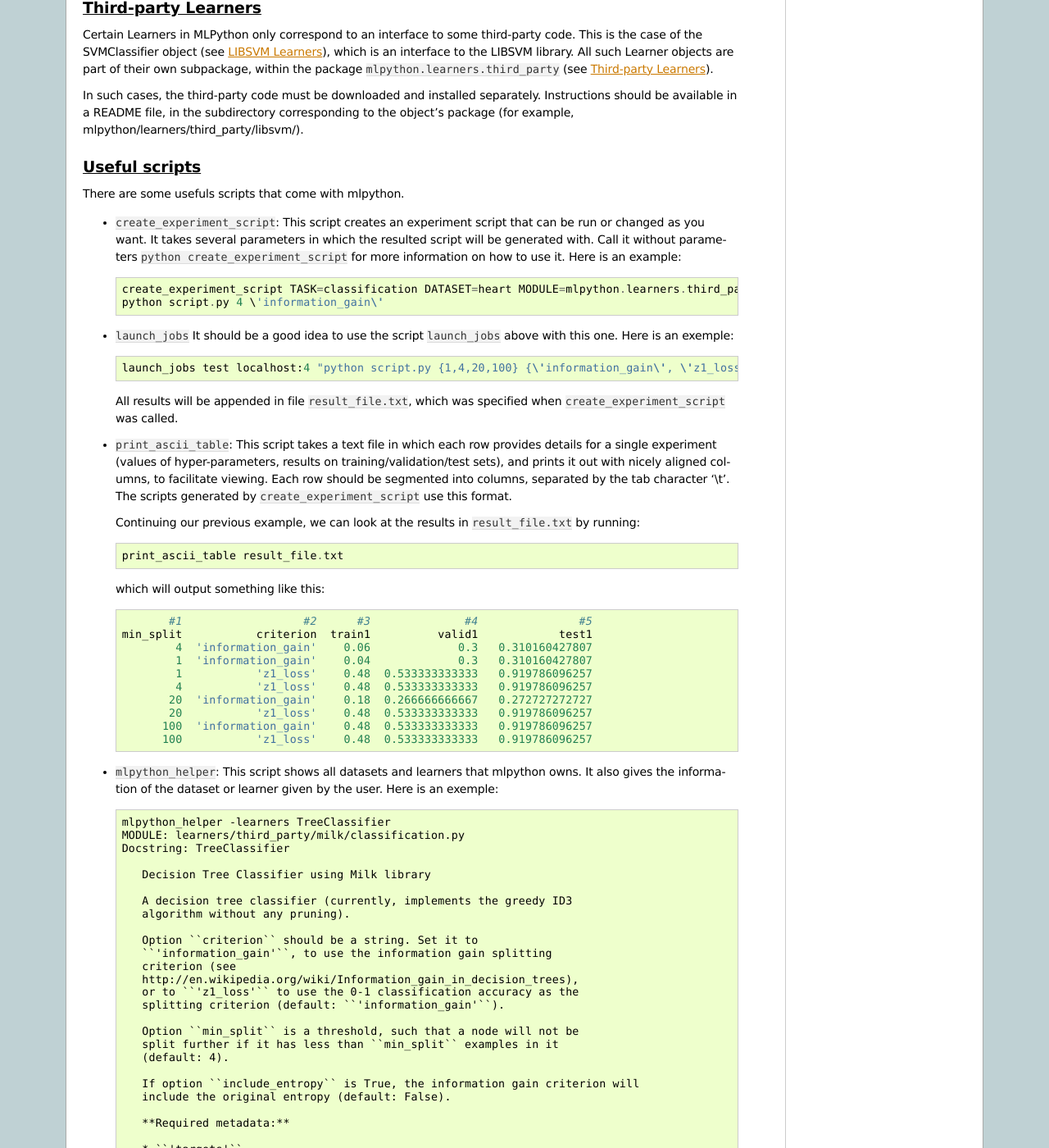
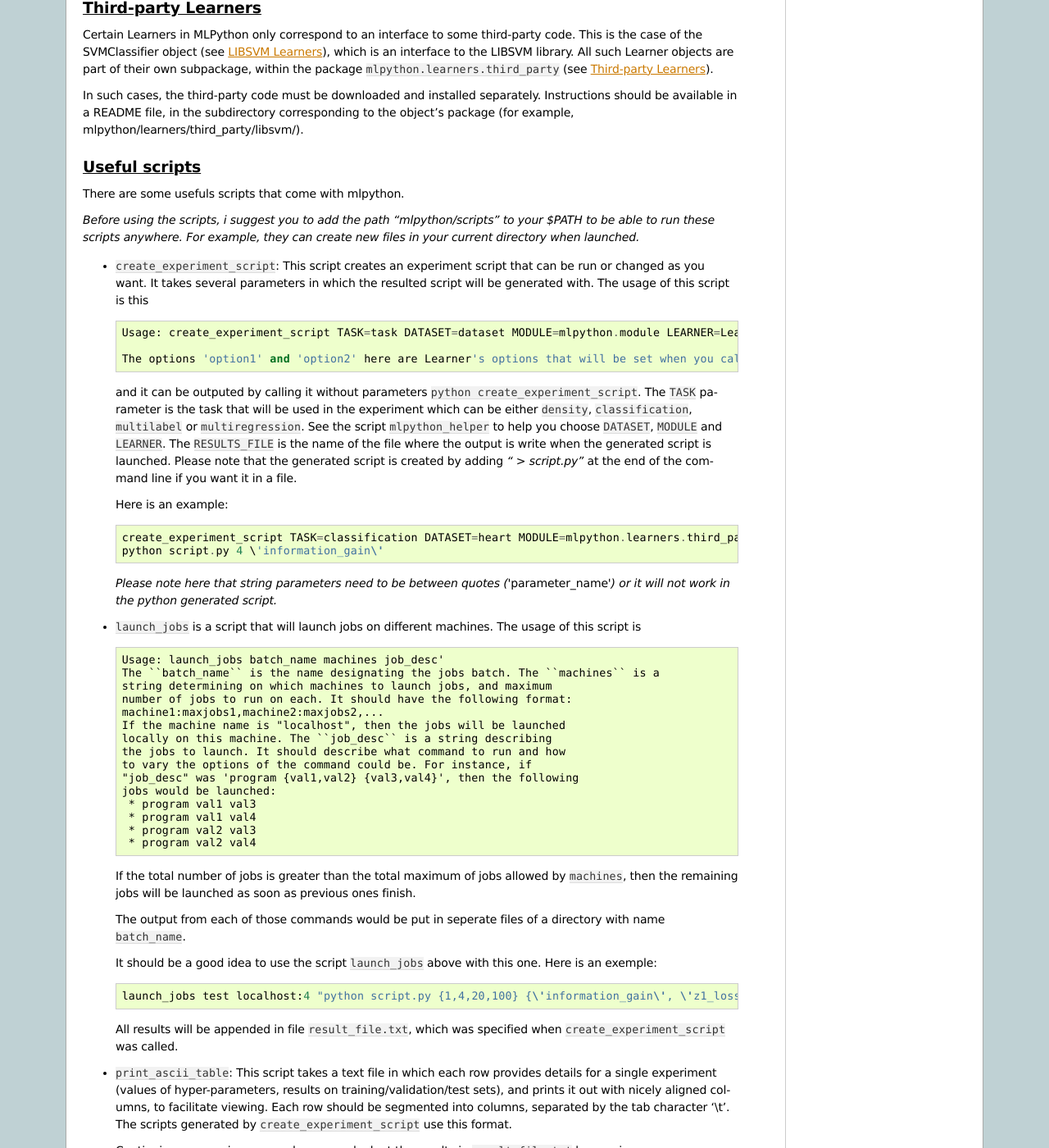
Before and after one commit to AmirHooshangi/mlpython, a Sphinx documentation site: the page built from doc/tutorial.txt, in a window 1280 px wide and 1400 px high, scrolled down 7597 px. Shown: the whole window at 82% size. Built offline with Sphinx 7.4.7, drawn with Linux system fonts in a browser that asks for light colours; formulas are drawn with MathJax 3; some of the changed text lies outside the part shown.

Commit message:
Added doc in tutorial html

```diff
--- a/doc/tutorial.txt
+++ b/doc/tutorial.txt
@@ -494,16 +494,66 @@
 
 There are some usefuls scripts that come with mlpython.
 
+*Before using the scripts, i suggest you to add the path
+"mlpython/scripts" to your $PATH to be able to run these scripts anywhere. For
+example,  they can create new files in your current directory when launched.*
+
 * ``create_experiment_script``: This script creates an experiment
   script that can be run or changed as you want. It takes several
-  parameters in which the resulted script will be generated with. Call
-  it without parameters ``python create_experiment_script`` for more
-  information on how to use it. Here is an example: ::
+  parameters in which the resulted script will be generated with. The
+  usage of this script is this ::
+
+   Usage: create_experiment_script TASK=task DATASET=dataset MODULE=mlpython.module LEARNER=Learner RESULTS_FILE=result_file [EARLY_STOPPING=option_es BEG=1 INCR=1 END=500 LOOK_AHEAD=10 [EARLY_STOPPING_COST_ID=0] ] [KFOLD=5] [option1 option2]
+
+   The options 'option1' and 'option2' here are Learner's options that will be set when you call your script. For example: python scrypt.py option1_value option2_value
+
+  and it can be outputed by calling
+  it without parameters ``python create_experiment_script``. The
+  ``TASK`` parameter is the task that will be used in the experiment
+  which can be either ``density``, ``classification``, ``multilabel``
+  or ``multiregression``. See the script ``mlpython_helper`` to help
+  you choose ``DATASET``, ``MODULE`` and ``LEARNER``. The
+  ``RESULTS_FILE`` is the name of the file where the output is write
+  when the generated script is launched. Please note that the
+  generated script is created by adding *" > script.py"* at the end of
+  the command line if you want it in a file.
+
+  Here is an example: ::
 
      create_experiment_script TASK=classification DATASET=heart MODULE=mlpython.learners.third_party.milk.classification LEARNER=TreeClassifier RESULTS_FILE=result_file.txt min_split criterion > script.py
      python script.py 4 \'information_gain\'
 
-* ``launch_jobs``  It should be a good idea to use the script ``launch_jobs`` above with
+  *Please note here that string parameters need to be between
+  quotes (*\'parameter_name\'*) or it will not work in the python
+  generated script.*
+
+* ``launch_jobs`` is a script that will launch jobs on different
+  machines. The usage of this script is ::
+
+   Usage: launch_jobs batch_name machines job_desc'
+   The ``batch_name`` is the name designating the jobs batch. The ``machines`` is a
+   string determining on which machines to launch jobs, and maximum
+   number of jobs to run on each. It should have the following format:
+   machine1:maxjobs1,machine2:maxjobs2,...
+   If the machine name is "localhost", then the jobs will be launched
+   locally on this machine. The ``job_desc`` is a string describing
+   the jobs to launch. It should describe what command to run and how
+   to vary the options of the command could be. For instance, if
+   "job_desc" was 'program {val1,val2} {val3,val4}', then the following
+   jobs would be launched:
+    * program val1 val3
+    * program val1 val4
+    * program val2 val3
+    * program val2 val4
+
+  If the total number of jobs is greater than the total maximum of
+  jobs allowed by ``machines``, then the remaining jobs will be launched
+  as soon as previous ones finish.
+
+  The output from each of those commands would be put in seperate files
+  of a directory with name ``batch_name``.
+
+  It should be a good idea to use the script ``launch_jobs`` above with
   this one. Here is an exemple: ::
 
    launch_jobs test localhost:4 "python script.py {1,4,20,100} {\'information_gain\', \'z1_loss\'}"
@@ -539,35 +589,115 @@
 
 * ``mlpython_helper``: This script shows all datasets and learners
   that mlpython owns. It also gives the information of the dataset or
-  learner given by the user. Here is an exemple: ::
+  learner given by the user. The usage of this script is ::
 
-   mlpython_helper -learners TreeClassifier
-   MODULE: learners/third_party/milk/classification.py
-   Docstring: TreeClassifier
+   Usage:
+     mlpython_helper -datasets [dataset] or
+     mlpython_helper -learners [object]
 
-      Decision Tree Classifier using Milk library
+  Here is some exemples: ::
 
-      A decision tree classifier (currently, implements the greedy ID3
-      algorithm without any pruning).
+   python mlpython_helper -datasets
+   TASK = density
+          -heart
+          -dna
+          -web
+          -binarized_mnist
+          -connect4
+          -rcv1
+          -mushrooms
+          -adult
+          -nips
+          -mnist
+          -ocr_letters
 
-      Option ``criterion`` should be a string. Set it to
-      ``'information_gain'``, to use the information gain splitting
-      criterion (see
-      http://en.wikipedia.org/wiki/Information_gain_in_decision_trees),
-      or to ``'z1_loss'`` to use the 0-1 classification accuracy as the
-      splitting criterion (default: ``'information_gain'``).
+   TASK = classification
+          -heart
+          -dna
+          -web
+          -connect4
+          -rcv1
+          -mushrooms
+          -adult
+          -newsgroups
+          -mnist
+          -ocr_letters
 
-      Option ``min_split`` is a threshold, such that a node will not be
-      split further if it has less than ``min_split`` examples in it
-      (default: 4).
+   TASK = multilabel
+          -yeast
+          -corrupted_mnist
+          -medical
+          -mediamill
+          -mturk
+          -scene
+          -corrupted_ocr_letters
+          -bibtex
+          -occluded_mnist
+          -corel5k
+          -majmin
 
-      If option ``include_entropy`` is True, the information gain criterion will
-      include the original entropy (default: False).
+   TASK = multiregression
+          -face_completion_lfw
+          -sarcos
+          -occluded_faces_lfw
+
+  ::
+
+   python mlpython_helper -datasets heart
+   Module ``datasets.heart`` gives access to the Heart (SPECT) dataset.
+
+   The Heart dataset is obtained here:
+   http://archive.ics.uci.edu/ml/machine-learning-databases/spect.
+
+  ::
+
+   python mlpython_helper -learners
+   MODULE: mlpython.learners.multilabel
+              -MultilabelCRF
+   MODULE: mlpython.learners.features
+              -RBM
+              -PCA
+   MODULE: mlpython.learners.density
+              -BagDensity
+              -NADE
+              -FVSBN
+   MODULE: mlpython.learners.generic
+              -Learner
+              -OnlineLearner
+   MODULE: mlpython.learners.classification
+              -NNet
+              -BayesClassifier
+   MODULE: mlpython.learners.ranking
+              -RankingFromClassifier
+   MODULE: mlpython.learners.dynamic
+              -LinearDynamicalSystem
+              -SparseLinearDynamicalSystem
+   MODULE: mlpython.learners.third_party.libsvm.classification
+              -SVMClassifier
+   MODULE: mlpython.learners.third_party.gpu.density
+              -RestrictedBoltzmannMachine
+   MODULE: mlpython.learners.third_party.gpu.classification
+              -ClassificationRestrictedBoltzmannMachine
+   MODULE: mlpython.learners.third_party.milk.classification
+              -TreeClassifier
+   MODULE: mlpython.learners.sparse.classification
+              -MultinomialNaiveBayesClassifier
+
+  ::
+
+   python mlpython_helper -learners BayesClassifier
+   MODULE: mlpython.learners.classification
+   Docstring: BayesClassifier
+
+      Bayes classifier from density estimators
+
+      Given one density learner per class (option ``estimators``), this
+      learner will train each one on a separate class and classify
+      examples using Bayes' rule.
 
       **Required metadata:**
 
       * ``'targets'``
-      * ``'class_to_id'``
 
 Before you leave
 ----------------
```
